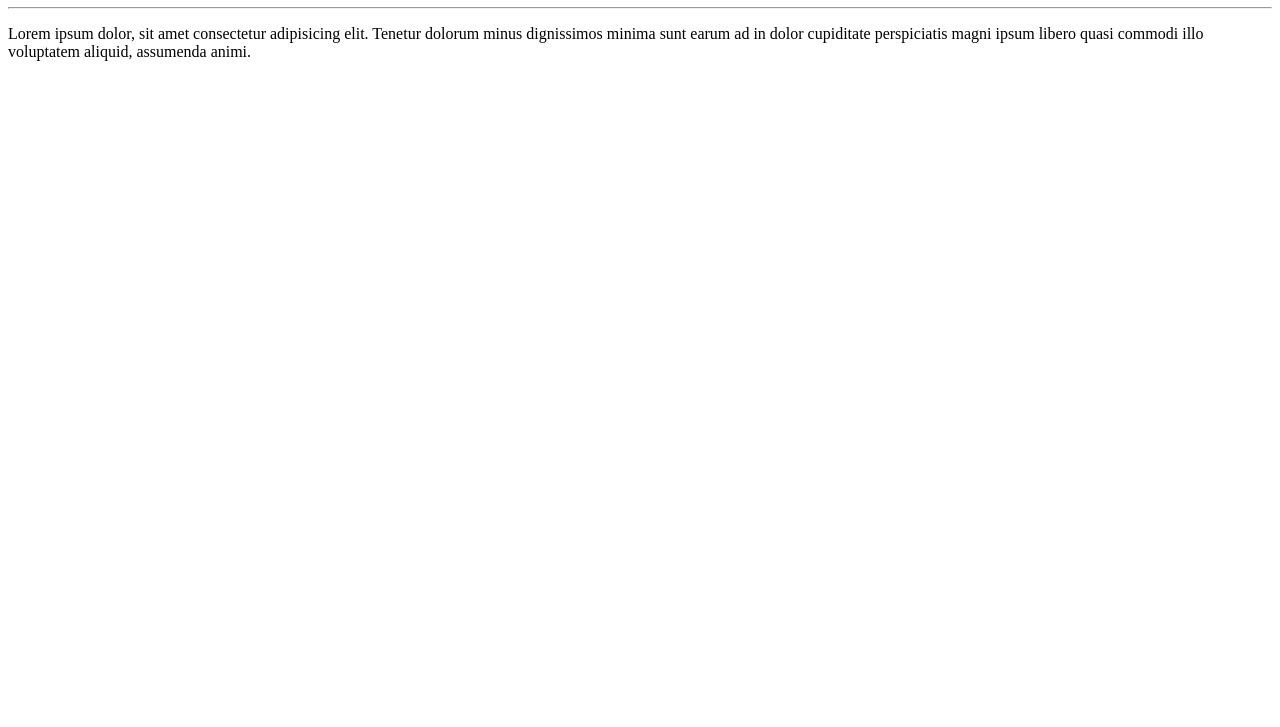
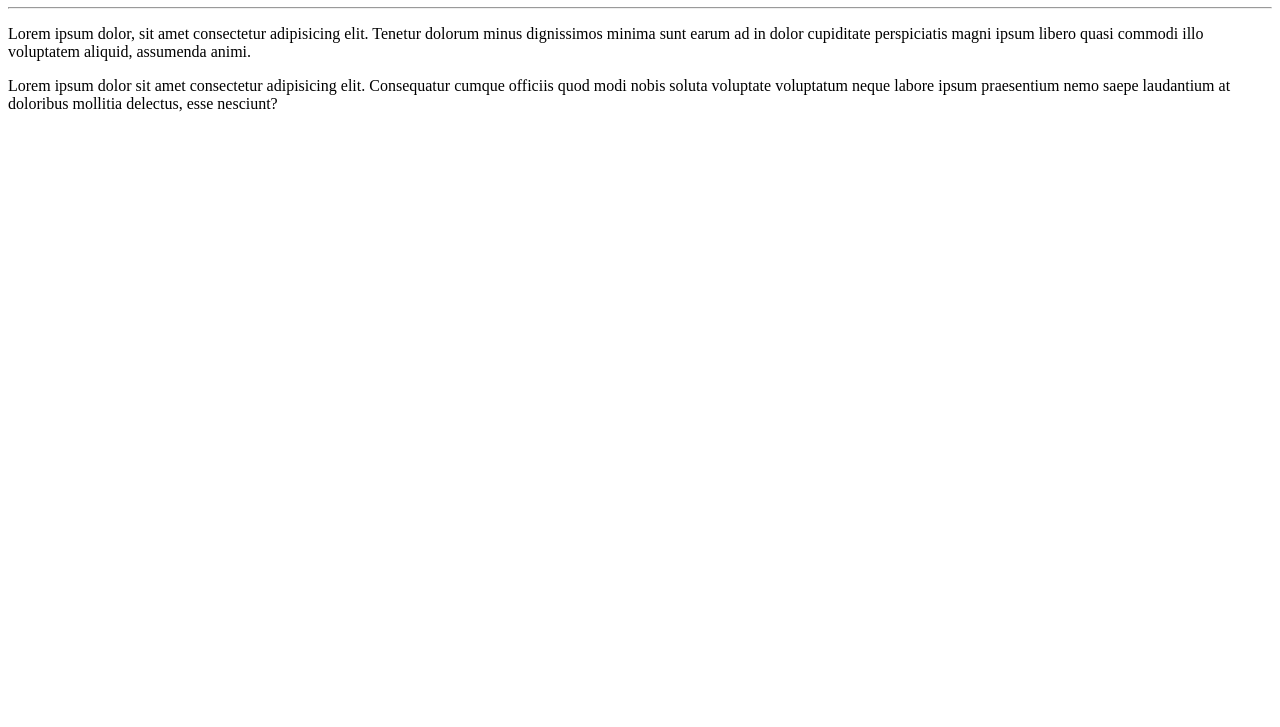
Before and after one commit to RuandersonSarraff/Ola-mundo, a plain HTML site: page site-exemplo/index.html in a window 1280 px wide. Shown: the part 73-800 px from the top of the page. Drawn offline with Linux system fonts and the light colour scheme.

Commit message:
Adicionei dois paragrados

```diff
--- a/site-exemplo/index.html
+++ b/site-exemplo/index.html
@@ -9,5 +9,6 @@
 <h1> Olá, mundo!</h1>
 <hr>
 <p>Lorem ipsum dolor, sit amet consectetur adipisicing elit. Tenetur dolorum minus dignissimos minima sunt earum ad in dolor cupiditate perspiciatis magni ipsum libero quasi commodi illo voluptatem aliquid, assumenda animi.</p>
+<p>Lorem ipsum dolor sit amet consectetur adipisicing elit. Consequatur cumque officiis quod modi nobis soluta voluptate voluptatum neque labore ipsum praesentium nemo saepe laudantium at doloribus mollitia delectus, esse nesciunt?</p>
 </body>
 </html>
```
